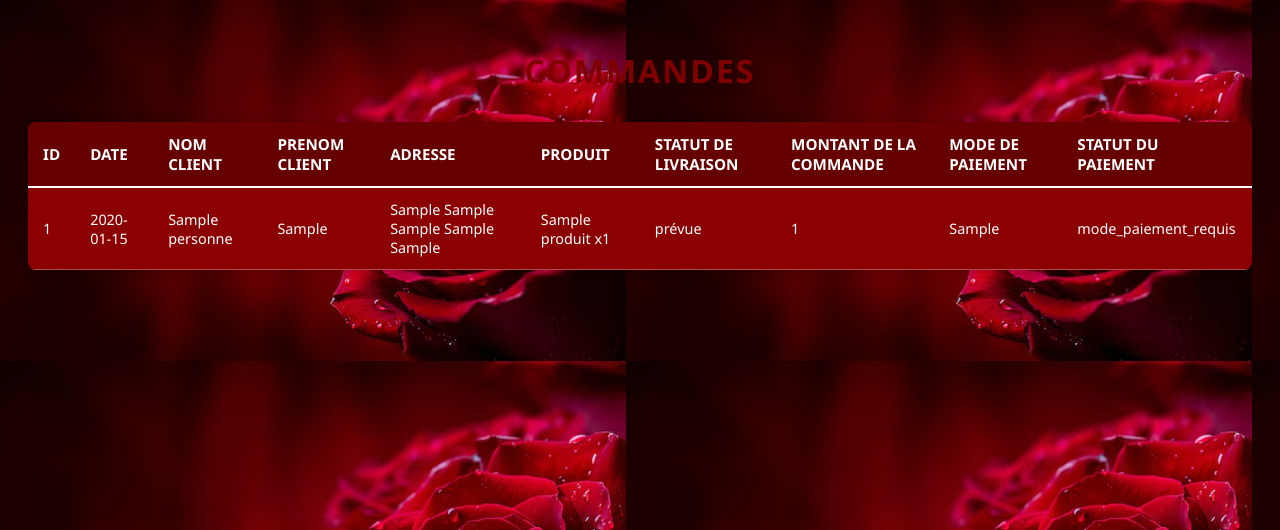
After one commit to esig-ge/projet-2025-ama, a PHP site: page /admin_commande.php in a window 1280 px wide. The commit adds this page. Shown: the top 530 px of the page. Run offline with PHP 8.4, Linux system fonts and the light colour scheme; tables that the repository leaves empty or names only in its code hold one stand-in row (values such as "Sample post").

Commit message:
page commande admin

```diff
--- a/site/pages/adminAccueil.php
+++ b/site/pages/adminAccueil.php
@@ -108,7 +108,7 @@ $adminName = htmlspecialchars($_SESSION['admin_name'] ?? 'Admin', ENT_QUOTES, 'U
             <span class="ico">🏠</span> <span>Dashboard</span>
         </a>
         <a class="nav-item" href="<?= $BASE ?>admin_catalogue.php"><span class="ico">💐</span> <span>Produits</span></a>
-        <a class="nav-item" href="<?= $BASE ?>adminCommandes.php"><span class="ico">🧾</span> <span>Commandes</span></a>
+        <a class="nav-item" href="<?= $BASE ?>admin_commande.php"><span class="ico">🧾</span> <span>Commandes</span></a>
         <a class="nav-item" href="<?= $BASE ?>adminClients.php"><span class="ico">👤</span> <span>Clients</span></a>
         <a class="nav-item" href="<?= $BASE ?>adminPromos.php"><span class="ico">🏷️</span> <span>Promotions</span></a>
         <a class="nav-item" href="<?= $BASE ?>adminAvis.php"><span class="ico">⭐</span> <span>Avis</span></a>
--- a/site/pages/admin_catalogue.php
+++ b/site/pages/admin_catalogue.php
@@ -68,7 +68,7 @@ function recup_donnee_coffret($pdo)
 <head>
     <meta charset="utf-8">
     <meta name="viewport" content="width=device-width,initial-scale=1">
-    <title>DK Bloom — Accueil</title>
+    <title>DK Bloom</title>
     <link rel="stylesheet" href="<?= $BASE ?>css/admin_catalogue.css">
 </head>
 <body>
--- /dev/null
+++ b/site/pages/admin_commande.php
@@ -0,0 +1,111 @@
+
+<?php
+
+session_start();
+
+// Connexion DB
+$pdo = require __DIR__ . '/../database/config/connexionBDD.php';
+
+/* Bases de chemins */
+$dir  = rtrim(dirname($_SERVER['PHP_SELF'] ?? $_SERVER['SCRIPT_NAME']), '/\\');
+$BASE = ($dir === '' || $dir === '.') ? '/' : $dir . '/';
+function recup_donnee_commande($pdo)
+{
+    $sql = " SELECT
+            c.COM_ID AS commande_id,
+            c.COM_DATE AS date_commande,
+
+            per.PER_NOM AS nom_client,
+            per.PER_PRENOM AS prenom_client,
+
+            CONCAT_WS(' ', a.ADR_RUE, a.ADR_NUMERO, a.ADR_NPA, a.ADR_VILLE, a.ADR_PAYS) AS adresse_complete,
+
+            GROUP_CONCAT(DISTINCT CONCAT(p.PRO_NOM, ' x', COALESCE(cp.CP_QTE_COMMANDEE,1))
+                         ORDER BY p.PRO_NOM SEPARATOR ', ') AS produits,
+
+            COALESCE(l.LIV_STATUT,'—')  AS statut_livraison,
+            COALESCE(pa.PAI_MONTANT,0)  AS montant_commande,
+            COALESCE(pa.PAI_MODE,'—')   AS mode_paiement,
+            COALESCE(pa.PAI_STATUT,'—') AS statut_paiement
+
+        FROM COMMANDE c
+        JOIN CLIENT cli         ON c.PER_ID = cli.PER_ID
+        JOIN PERSONNE per       ON cli.PER_ID = per.PER_ID
+
+        LEFT JOIN ADRESSE_CLIENT ac  ON cli.PER_ID = ac.PER_ID
+        LEFT JOIN ADRESSE a          ON ac.ADR_ID = a.ADR_ID
+        LEFT JOIN COMMANDE_PRODUIT cp ON c.COM_ID = cp.COM_ID
+        LEFT JOIN PRODUIT p           ON cp.PRO_ID = p.PRO_ID
+        LEFT JOIN LIVRAISON l         ON c.LIV_ID  = l.LIV_ID
+        LEFT JOIN PAIEMENT pa         ON c.PAI_ID  = pa.PAI_ID
+
+        GROUP BY c.COM_ID, c.COM_DATE, per.PER_NOM, per.PER_PRENOM,
+                 a.ADR_RUE, a.ADR_NUMERO, a.ADR_NPA, a.ADR_VILLE, a.ADR_PAYS,
+                 l.LIV_STATUT, pa.PAI_MONTANT, pa.PAI_MODE, pa.PAI_STATUT
+        ORDER BY c.COM_DATE DESC";
+
+    $stmt = $pdo->prepare($sql);
+    $stmt->execute();
+    return $stmt->fetchAll(PDO::FETCH_ASSOC);
+}
+?>
+
+
+
+<!doctype html>
+<html lang="fr">
+<head>
+    <meta charset="utf-8">
+    <meta name="viewport" content="width=device-width,initial-scale=1">
+    <title>DK Bloom</title>
+    <link rel="stylesheet" href="<?= $BASE ?>css/admin_catalogue.css">
+</head>
+<body>
+<div>
+
+    <h1>COMMANDES</h1>
+
+
+
+    <div>
+        <table>
+            <thead>
+            <tr>
+                <th>ID</th>
+                <th>Date</th>
+                <th>Nom client</th>
+                <th>Prenom client</th>
+                <th>Adresse</th>
+                <th>Produit </th>
+                <th>Statut de livraison</th>
+                <th>Montant de la commande</th>
+                <th>Mode de paiement</th>
+                <th>Statut du paiement</th>
+
+
+
+            </tr>
+            </thead>
+
+            <tbody>
+            <?php
+            $commandes = recup_donnee_commande($pdo);
+
+            foreach ($commandes as $row) {
+                echo "<tr>";
+                echo "<td>" . htmlspecialchars($row['commande_id'] ?? '-') . "</td>";
+                echo "<td>" . htmlspecialchars($row['date_commande'] ?? '-') . "</td>";
+                echo "<td>" . htmlspecialchars($row['nom_client'] ?? '-') . "</td>";
+                echo "<td>" . htmlspecialchars($row['prenom_client'] ?? '-') . "</td>";
+                echo "<td>" . htmlspecialchars($row['adresse_complete'] ?? '-') . "</td>";
+                echo "<td>" . htmlspecialchars($row['produits'] ?? '-') . "</td>";
+                echo "<td>" . htmlspecialchars($row['statut_livraison'] ?? '-') . "</td>";
+                echo "<td>" . htmlspecialchars($row['montant_commande'] ?? '0') . "</td>";
+                echo "<td>" . htmlspecialchars($row['mode_paiement'] ?? '-') . "</td>";
+                echo "<td>" . htmlspecialchars($row['statut_paiement'] ?? '-') . "</td>";
+                echo "</tr>";
+            }
+            ?>
+            </tbody>
+        </table>
+    </div>
```
